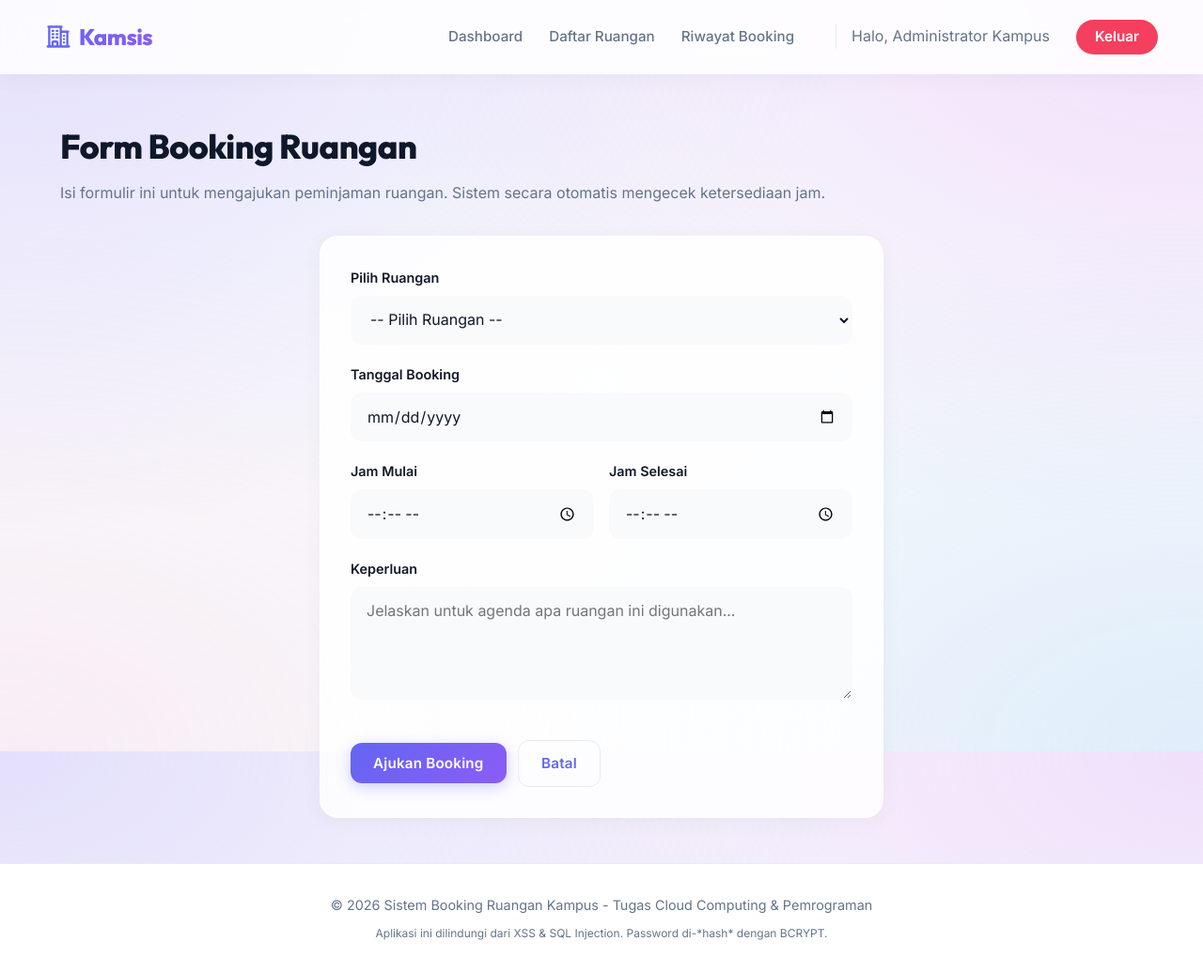
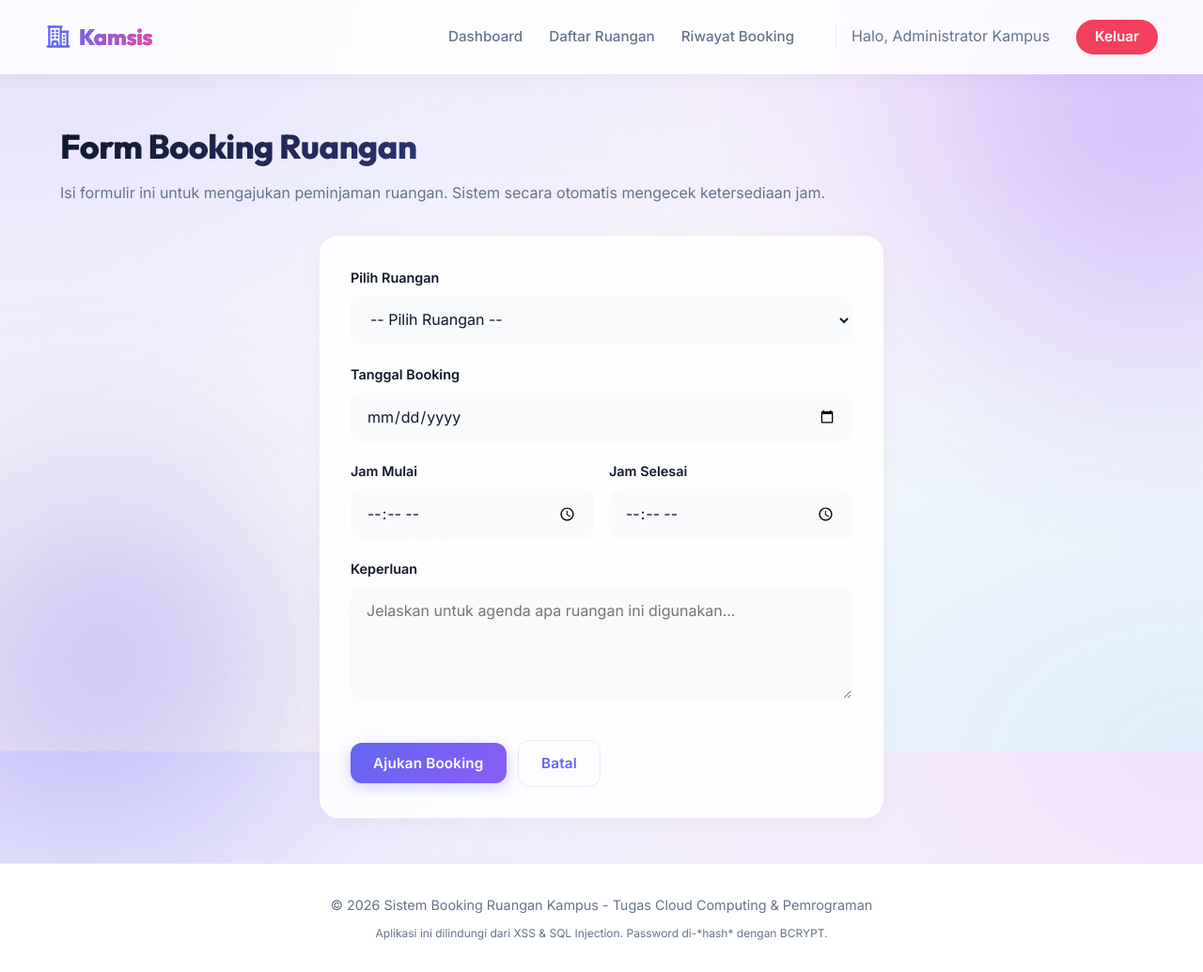
Before and after one commit to Bintangilham10/NoteApp, a PHP site: page /user/booking.php in a window 1280 px wide. Shown: the whole page at 94% size. Run offline with PHP 8.4, Linux system fonts and the light colour scheme; a user stored in the database is signed in; data comes from the database, SQL or seed files in the repository.

```diff
--- a/assets/css/style.css
+++ b/assets/css/style.css
@@ -85,10 +85,25 @@ a:hover {
 }
 
 @keyframes pulsePill {
-    0% { box-shadow: 0 0 0 0 rgba(79, 70, 229, 0.4); }
-    70% { box-shadow: 0 0 0 10px rgba(79, 70, 229, 0); }
-    100% { box-shadow: 0 0 0 0 rgba(79, 70, 229, 0); }
+    0% { box-shadow: 0 0 0 0 rgba(139, 92, 246, 0.4); }
+    70% { box-shadow: 0 0 0 10px rgba(139, 92, 246, 0); }
+    100% { box-shadow: 0 0 0 0 rgba(139, 92, 246, 0); }
 }
+
+@keyframes floatSlow {
+    0% { transform: translate(0, 0) scale(1); }
+    100% { transform: translate(50px, 30px) scale(1.1); }
+}
+
+/* Premium Utilities */
+.gradient-text {
+    background: linear-gradient(135deg, var(--primary-color), var(--accent-color));
+    -webkit-background-clip: text;
+    -webkit-text-fill-color: transparent;
+}
+
+.floating-blob-1 { position: absolute; top: -100px; right: -100px; width: 400px; height: 400px; background: var(--secondary-color); filter: blur(120px); opacity: 0.3; border-radius: 50%; animation: floatSlow 10s infinite alternate; pointer-events: none; z-index: 0; }
+.floating-blob-2 { position: absolute; bottom: -50px; left: -100px; width: 350px; height: 350px; background: var(--primary-color); filter: blur(100px); opacity: 0.3; border-radius: 50%; animation: floatSlow 12s infinite alternate-reverse; pointer-events: none; z-index: 0; }
 
 /* Navbar (Glassmorphism) */
 .navbar {
@@ -178,9 +193,11 @@ a:hover {
 .page-title {
     font-size: 2.25rem;
     font-weight: 800;
-    color: var(--text-dark);
     margin-bottom: 0.5rem;
     letter-spacing: -0.5px;
+    background: linear-gradient(135deg, var(--text-dark), var(--primary-color));
+    -webkit-background-clip: text;
+    -webkit-text-fill-color: transparent;
 }
 
 .page-subtitle {
--- a/auth/login.php
+++ b/auth/login.php
@@ -75,9 +75,11 @@ if ($_SERVER['REQUEST_METHOD'] === 'POST') {
 </head>
 <body>
     <div class="auth-wrapper">
+        <div class="floating-blob-1"></div>
+        <div class="floating-blob-2"></div>
         <div class="auth-card">
             <div class="auth-header">
-                <h1>Kamsis</h1>
+                <h1 class="gradient-text" style="font-family: 'Outfit', sans-serif;">Kamsis</h1>
                 <p class="text-muted">Sistem Booking Ruangan Kampus</p>
             </div>
 
--- a/auth/register.php
+++ b/auth/register.php
@@ -79,9 +79,11 @@ if ($_SERVER['REQUEST_METHOD'] === 'POST') {
 </head>
 <body>
     <div class="auth-wrapper">
+        <div class="floating-blob-1"></div>
+        <div class="floating-blob-2"></div>
         <div class="auth-card">
             <div class="auth-header">
-                <h1>Daftar Akun</h1>
+                <h1 class="gradient-text" style="font-family: 'Outfit', sans-serif;">Daftar Akun</h1>
                 <p class="text-muted">Lengkapi data Anda di bawah ini</p>
             </div>
 
@@ -110,7 +112,7 @@ if ($_SERVER['REQUEST_METHOD'] === 'POST') {
                     <input type="password" name="konfirmasi_password" class="form-control" required placeholder="Ulangi password">
                 </div>
 
-                <button type="submit" class="btn btn-success btn-block" style="margin-top: 1rem; padding: 0.75rem;">Mendaftar</button>
+                <button type="submit" class="btn btn-primary btn-block" style="margin-top: 1rem; padding: 0.75rem;">Mendaftar</button>
             </form>
 
             <p style="text-align: center; margin-top: 1.5rem; font-size: 0.875rem;">
--- a/includes/header.php
+++ b/includes/header.php
@@ -20,6 +20,9 @@ $base_url = "/" . $dir_name . "/";
     <link rel="stylesheet" href="<?= $base_url ?>assets/css/style.css">
 </head>
 <body>
+    <!-- Ambient Background Globs -->
+    <div class="floating-blob-1" style="position: fixed; z-index: -1;"></div>
+    <div class="floating-blob-2" style="position: fixed; z-index: -1;"></div>
 
 <?php
 // Tampilkan navigasi hanya jika user sudah login
@@ -30,7 +33,7 @@ if (isset($_SESSION['user_id'])):
         <svg xmlns="http://www.w3.org/2000/svg" fill="none" viewBox="0 0 24 24" stroke-width="2" stroke="currentColor" style="width: 28px; height: 28px; color: var(--primary-color);">
             <path stroke-linecap="round" stroke-linejoin="round" d="M2.25 21h19.5m-18-18v18m10.5-18v18m6-13.5V21M6.75 6.75h.75m-.75 3h.75m-.75 3h.75m3-6h.75m-.75 3h.75m-.75 3h.75M6.75 21v-3.375c0-.621.504-1.125 1.125-1.125h2.25c.621 0 1.125.504 1.125 1.125V21M3 3h12m-.75 4.5H21m-3.75 3.75h.008v.008h-.008v-.008zm0 3h.008v.008h-.008v-.008zm0 3h.008v.008h-.008v-.008z" />
         </svg>
-        Kamsis
+        <span class="gradient-text">Kamsis</span>
     </div>
     <div class="navbar-menu">
         <?php if ($_SESSION['role'] === 'admin'): ?>
```
Also changed, not shown: other parts of assets/css/style.css (+8 -15 lines), index.php (+1 -11 lines).
